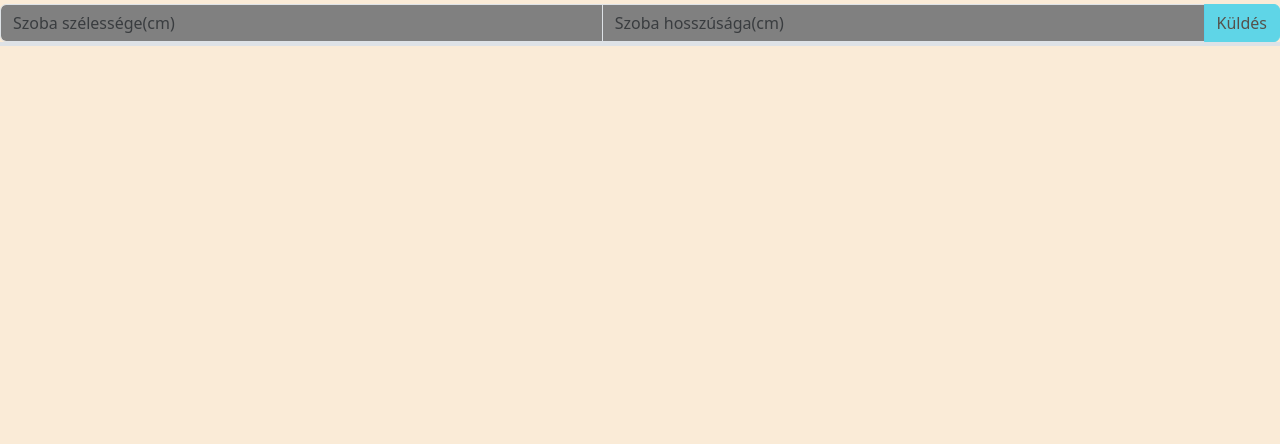
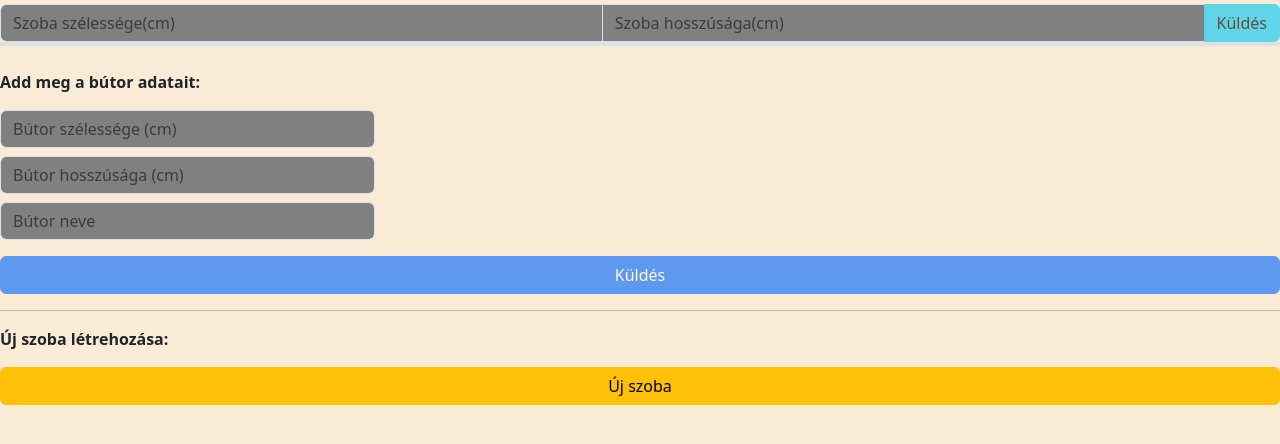
Before and after one commit to xixed/SZOBAELRENDEZO, a plain HTML site: page FRONTEND/index.html in a window 1280 px wide. Shown: the part 316-760 px from the top of the page. Drawn offline with nearby package versions, Linux system fonts and the light colour scheme.

Commit message:
html rész elkészítése

```diff
--- a/FRONTEND/index.html
+++ b/FRONTEND/index.html
@@ -24,6 +24,27 @@
     <h2 id="room_title" class="room_title">Szoba:</h2>
     <div id="grid-container" class="grid-container mb-4 "></div>
 
+    <div id="new-room" class="new-room">
+        <div id="furniture-container" class="furniture-container">
+            <p class="fw-bold">Add meg a bútor adatait:</p>
+            <div class="mb-2">
+                <input type="number" class="form-control" id="furniture_width" placeholder="Bútor szélessége (cm)" step="0.1" min="0">
+            </div>
+            <div class="mb-2">
+                <input type="number" class="form-control" id="furniture_height" placeholder="Bútor hosszúsága (cm)" step="0.1" min="0">
+            </div>
+            <div class="mb-3">
+                <input type="text" class="form-control" id="furniture_name" placeholder="Bútor neve">
+            </div>
+            <button id="furniture_submit" class="btn btn-primary w-100" onclick="furniture_create()" disabled>Küldés</button>
+        </div>
+
+        <hr class="my-3">
+
+        <p class="fw-bold mt-3">Új szoba létrehozása:</p>
+        <button class="btn btn-warning w-100" onclick="new_room()">Új szoba</button>
+    </div>
+
     <script src="main.js"></script>
 </body>
 </html>
```
